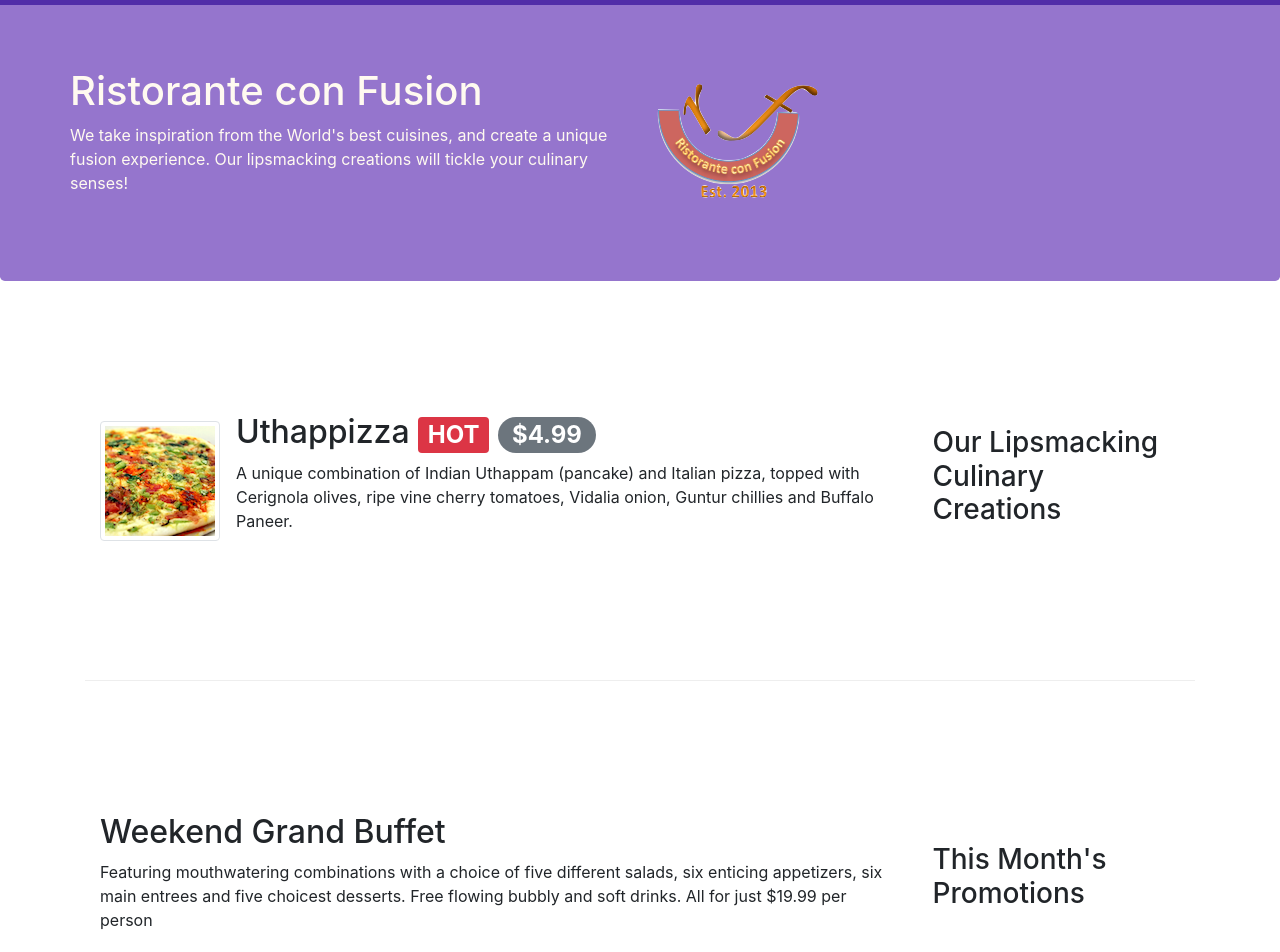
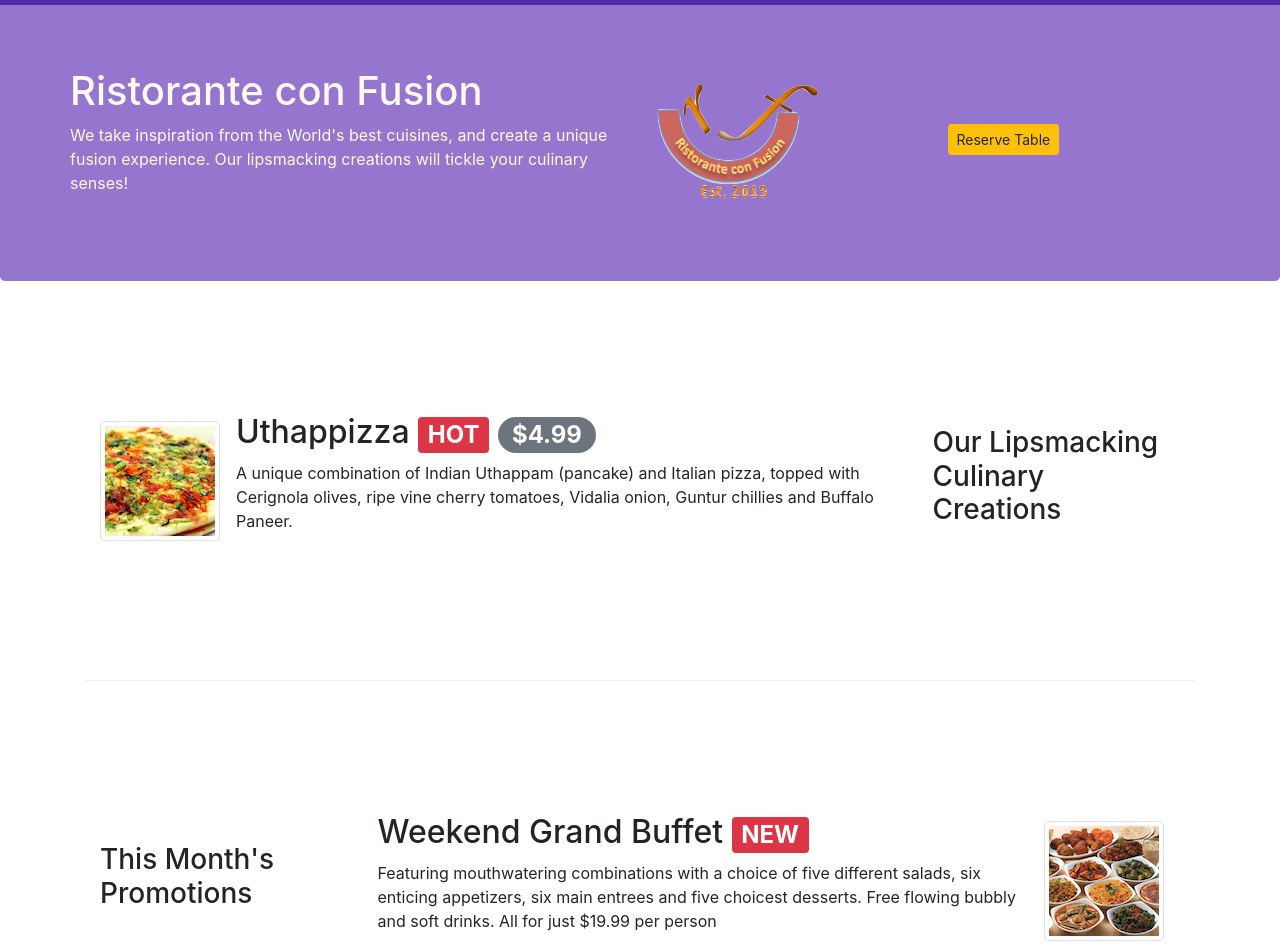
Before and after one commit to iekhing/coursera-front-end-web-ui-frameworks-and-tools-bootstrap-4, a website: page index.html in a window 1280 px wide. Shown: the part 53-1005 px from the top of the page. Drawn offline with nearby package versions, Linux system fonts and the light colour scheme.

Commit message:
add reservation button

```diff
--- a/index.html
+++ b/index.html
@@ -43,8 +43,11 @@
                     <h1>Ristorante con Fusion</h1>
                     <p>We take inspiration from the World's best cuisines, and create a unique fusion experience. Our lipsmacking creations will tickle your culinary senses!</p>
                 </div>
-                <div class="col-12 col-sm align-self-center">
+                <div class="col-3 col-sm align-self-center">
                     <img src="img/logo.png" class="img-fluid">
+                </div>
+                <div class="col-3 col-sm align-self-center">
+                    <a class="btn btn-warning btn-sm" href="#reservation">Reserve Table</a>
                 </div>
             </div>
         </div>
@@ -75,13 +78,29 @@
 
 
         <div class="row row-content align-items-center">
-            <div class="col-12 col-sm-4 order-sm-last col-md-3">
+            <div class="col-12 col-sm-4 order-sm-first col-md-3">
                 <h3>This Month's Promotions</h3>
             </div>
             <div class="col col-sm order-sm-first col-md">
+                <div class="media">
+                    <div class="media-body">
+                        <h2 class="mt-0">Weekend Grand Buffet
+                            <span class="badge badge-danger">NEW</span>
+                        </h2>
+                        <p class="d-none d-sm-block">
+                            Featuring mouthwatering combinations with a choice of five different salads, six enticing appetizers, six main entrees and five choicest desserts.
+                            Free flowing bubbly and soft drinks. All for just $19.99 per person
+                        </p>
+                    </div>
+                    <img class="d-flex mr-3 img-thumbnail align-self-center" src="img/buffet.png" alt="buffet">
+
+                </div>
+            </div>
+
+            <!-- <div class="col col-sm order-sm-first col-md">
                 <h2>Weekend Grand Buffet</h2>
                 <p>Featuring mouthwatering combinations with a choice of five different salads, six enticing appetizers, six main entrees and five choicest desserts. Free flowing bubbly and soft drinks. All for just $19.99 per person </p>
-            </div>
+            </div> -->
         </div>
 
         <div class="row row-content align-items-center">
@@ -107,7 +126,7 @@
         </div>
         <div class="row row-content justify-content-center">
             <div class ="col-12 col-sm-8 align-self-center">
-                <form class="card">
+                <form class="card" id="reservation" >
                     <h3 class="card-header bg-warning text-white">Reserve a Table</h3>
                     <div class="card-body">
                         <div class="form-group row">
```
